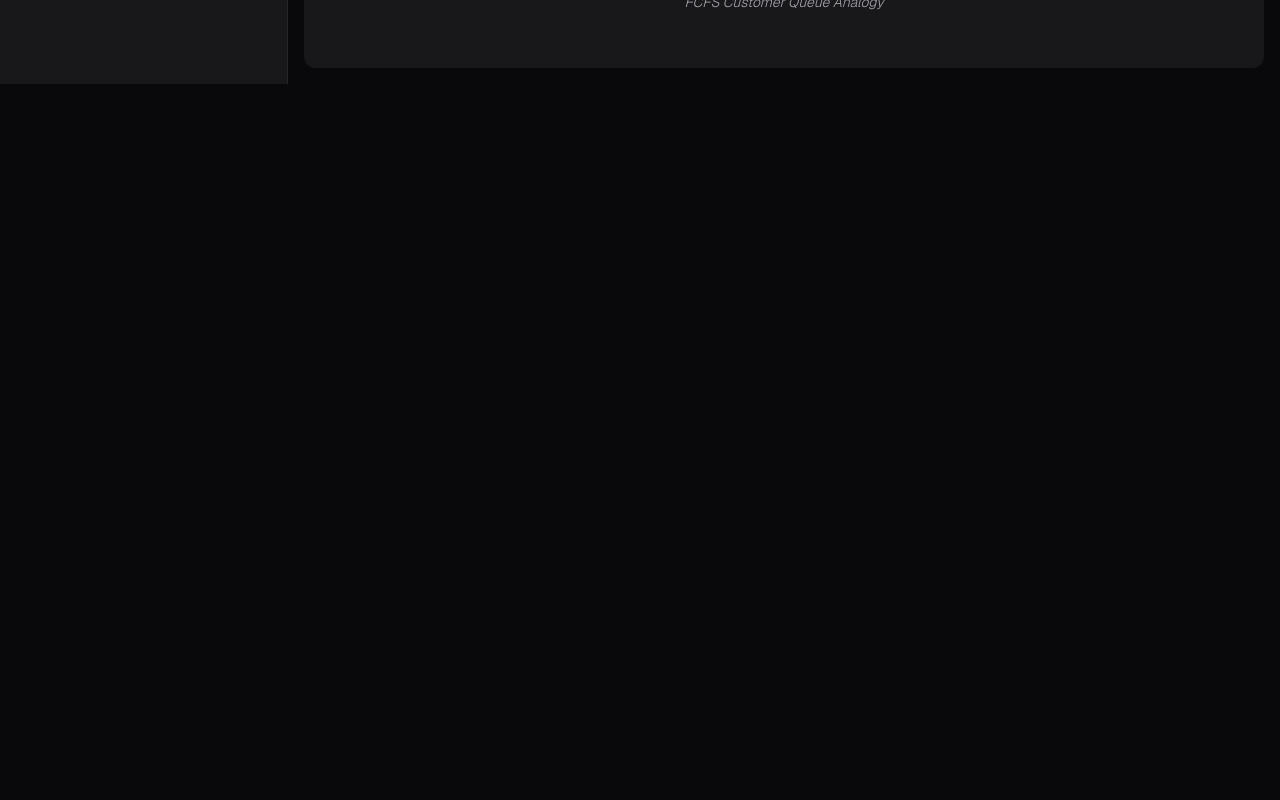
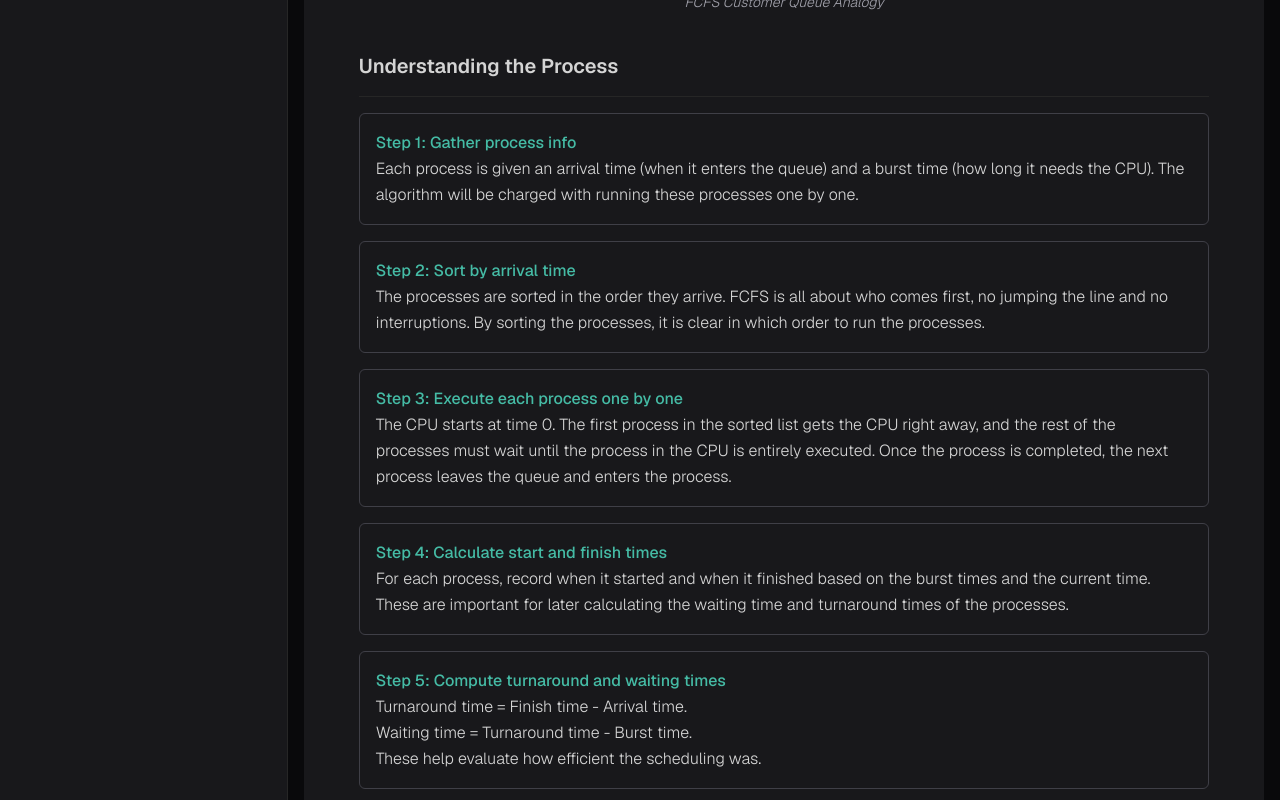
Before and after one commit to pakdad-mousavi/algorithms, a Vue app: page /cpu-scheduling/first-come-first-serve in a window 1280 px wide. Shown: the part 1040-1840 px from the top of the page. Before the commit the page ends 1124 px from the top, so only its background shows below. Built offline with nearby package versions, Linux system fonts and the light colour scheme.

Commit message:
Add the understanding the process section.

```diff
--- a/src/views/algorithms/cpu-scheduling/FirstComeFirstServe.vue
+++ b/src/views/algorithms/cpu-scheduling/FirstComeFirstServe.vue
@@ -35,6 +35,71 @@
           </p>
           <Figure src="/algorithms/cpu-scheduling/fcfs/customer-analogy.svg" caption="FCFS Customer Queue Analogy">
           </Figure>
+          <h1 class="mb-4 text-xl font-semibold">
+            Understanding the Process
+          </h1>
+          <hr class="mb-4 border-neutral-800">
+          <ol class="grid grid-cols-1 space-y-4 gap-x-4">
+            <li class="p-4 border rounded-md border-zinc-700">
+              <span class="font-medium text-main">
+                Step 1: Gather process info
+              </span>
+              <p>
+                Each process is given an arrival time (when it enters the queue) and a burst time (how long it needs the
+                CPU). The algorithm will be charged with running these processes one by one.
+              </p>
+            </li>
+            <li class="p-4 border rounded-md border-zinc-700">
+              <span class="font-medium text-main">
+                Step 2: Sort by arrival time
+              </span>
+              <p>
+                The processes are sorted in the order they arrive. FCFS is all about who comes first, no jumping the
+                line and no interruptions. By sorting the processes, it is clear in which order to run the processes.
+              </p>
+            </li>
+            <li class="p-4 border rounded-md border-zinc-700">
+              <span class="font-medium text-main">
+                Step 3: Execute each process one by one
+              </span>
+              <p>
+                The CPU starts at time 0. The first process in the sorted list gets the CPU right away, and the rest of
+                the processes must wait until the process in the CPU is entirely executed. Once the process is
+                completed, the next process leaves the queue and enters the process.
+              </p>
+            </li>
+            <li class="p-4 border rounded-md border-zinc-700">
+              <span class="font-medium text-main">
+                Step 4: Calculate start and finish times
+              </span>
+              <p>
+                For each process, record when it started and when it finished based on the burst times and the current
+                time. These are important for later calculating the waiting time and turnaround times of the processes.
+              </p>
+            </li>
+            <li class="p-4 border rounded-md border-zinc-700">
+              <span class="font-medium text-main">
+                Step 5: Compute turnaround and waiting times
+              </span>
+              <p>
+                Turnaround time = Finish time - Arrival time.
+              </p>
+              <p>
+                Waiting time = Turnaround time - Burst time.
+              </p>
+              <p>
+                These help evaluate how efficient the scheduling was.
+              </p>
+            </li>
+          </ol>
+          <Figure src="/algorithms/cpu-scheduling/fcfs/fcfs-scheduling-algorithm.svg"
+            caption="FCFS Scheduling Algorithm">
+          </Figure>
+          <h1 class="mb-4 text-xl font-semibold">
+            Step by Step Illustration
+          </h1>
+          <hr class="mb-4 border-neutral-800">
+
         </div>
       </div>
     </section>
```
Also changed, not shown: public/algorithms/cpu-scheduling/fcfs/fcfs-scheduling-algorithm.svg (added).
